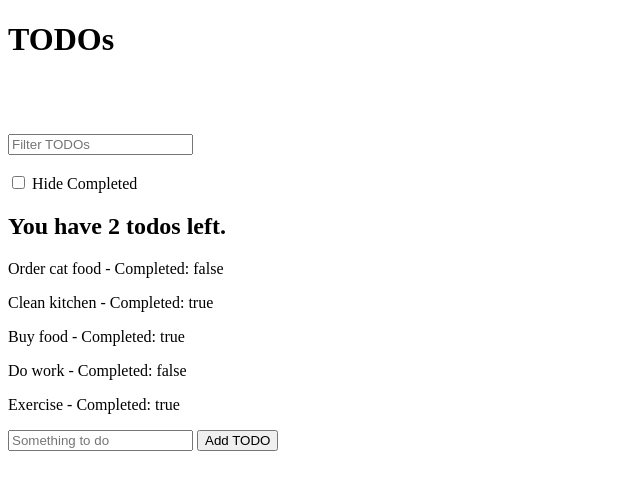
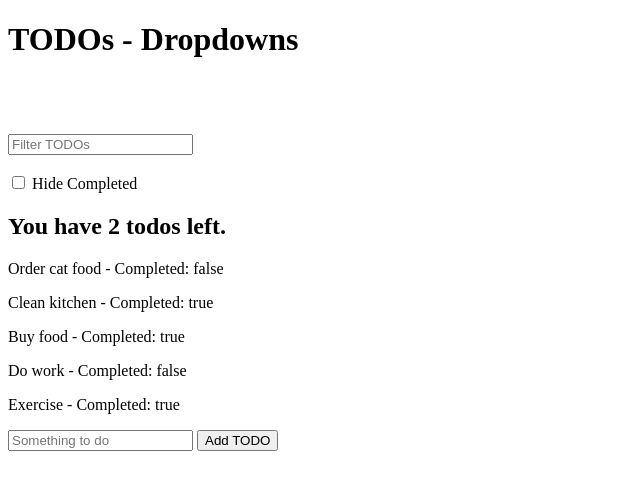
Before and after one commit to jeff-slavin/The-Modern-Javascript-Bootcamp, a plain HTML site: page todo-app/index.html in a window 1280 px wide. Shown: the whole page, without its empty margins (0-640 px from the left). Drawn offline with Linux system fonts and the light colour scheme.

Commit message:
Starting dropdowns class.

```diff
--- a/todo-app/index.html
+++ b/todo-app/index.html
@@ -8,7 +8,7 @@
 
     <BODY>
 
-        <H1>TODOs</H1>
+        <H1>TODOs - Dropdowns</H1>
         <BR>
         <BR><BR>
         <INPUT id="search-text" type="text" placeholder="Filter TODOs">
```
